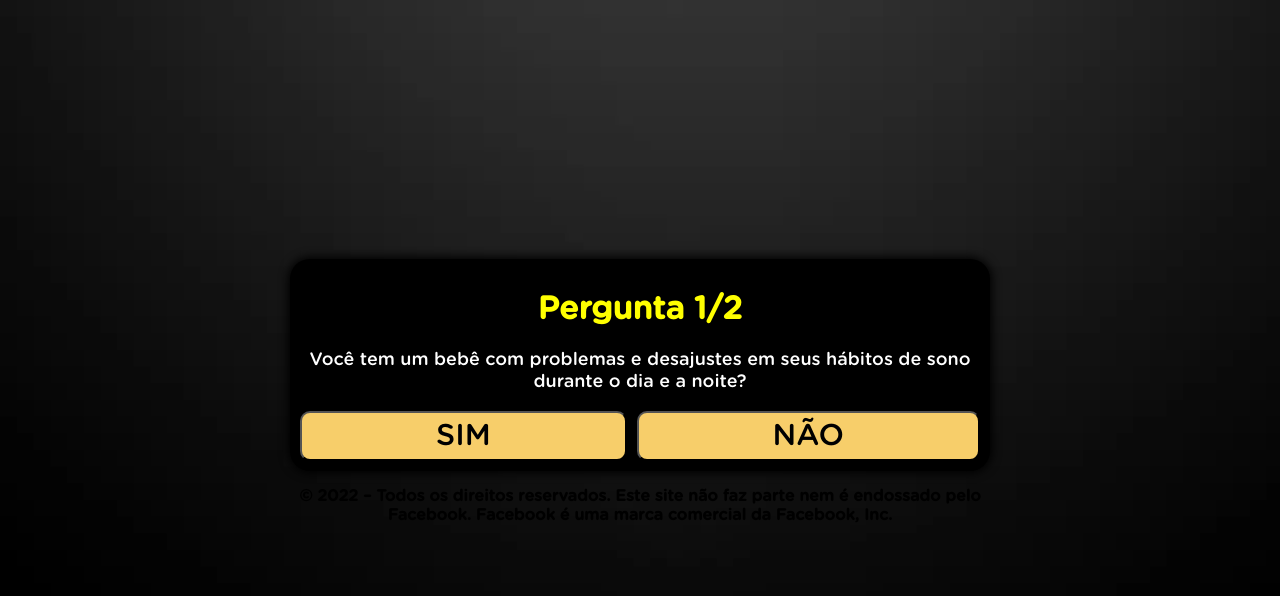
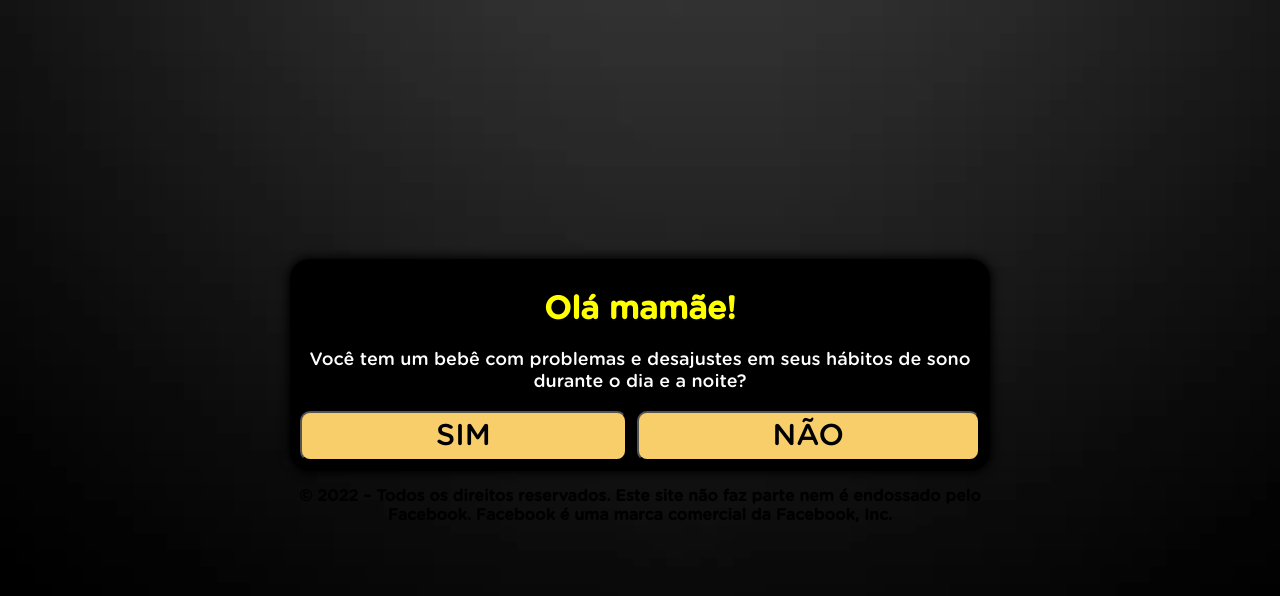
Before and after one commit to Educap09/bebedorminhoco.space, a plain HTML site: page quzz1/Quiz HTML/index.html in a window 1280 px wide. Drawn offline with Linux system fonts and the light colour scheme.

Commit message:
Update index.html

```diff
--- a/quzz1/Quiz HTML/index.html
+++ b/quzz1/Quiz HTML/index.html
@@ -101,7 +101,7 @@
 <div class="black">
 <div id="primeira">
 <div class="question">
-<h1>Pergunta 1/2</h1>
+<h1>Olá mamãe!</h1>
 <p>Você tem um bebê com problemas e desajustes em seus hábitos de sono durante o dia e a noite?</p>
 </div>
 <div class="answer">
```
